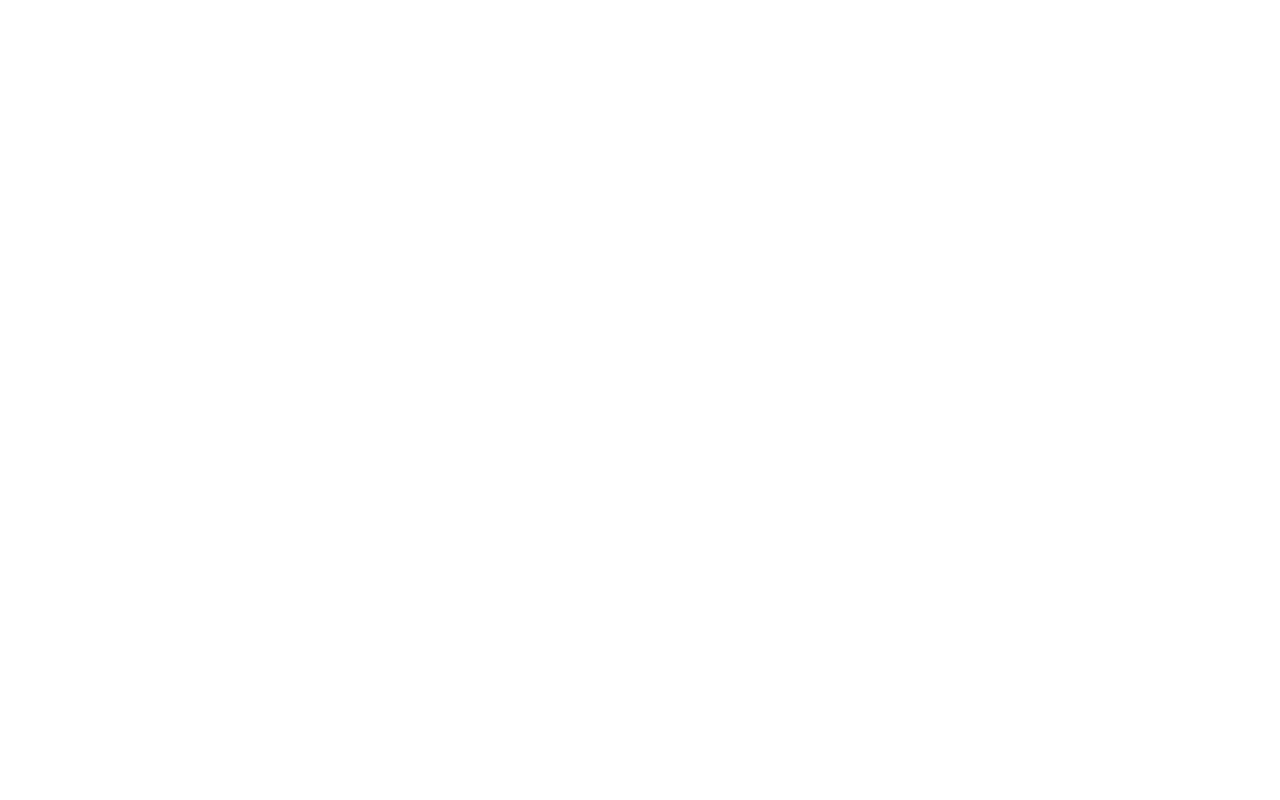
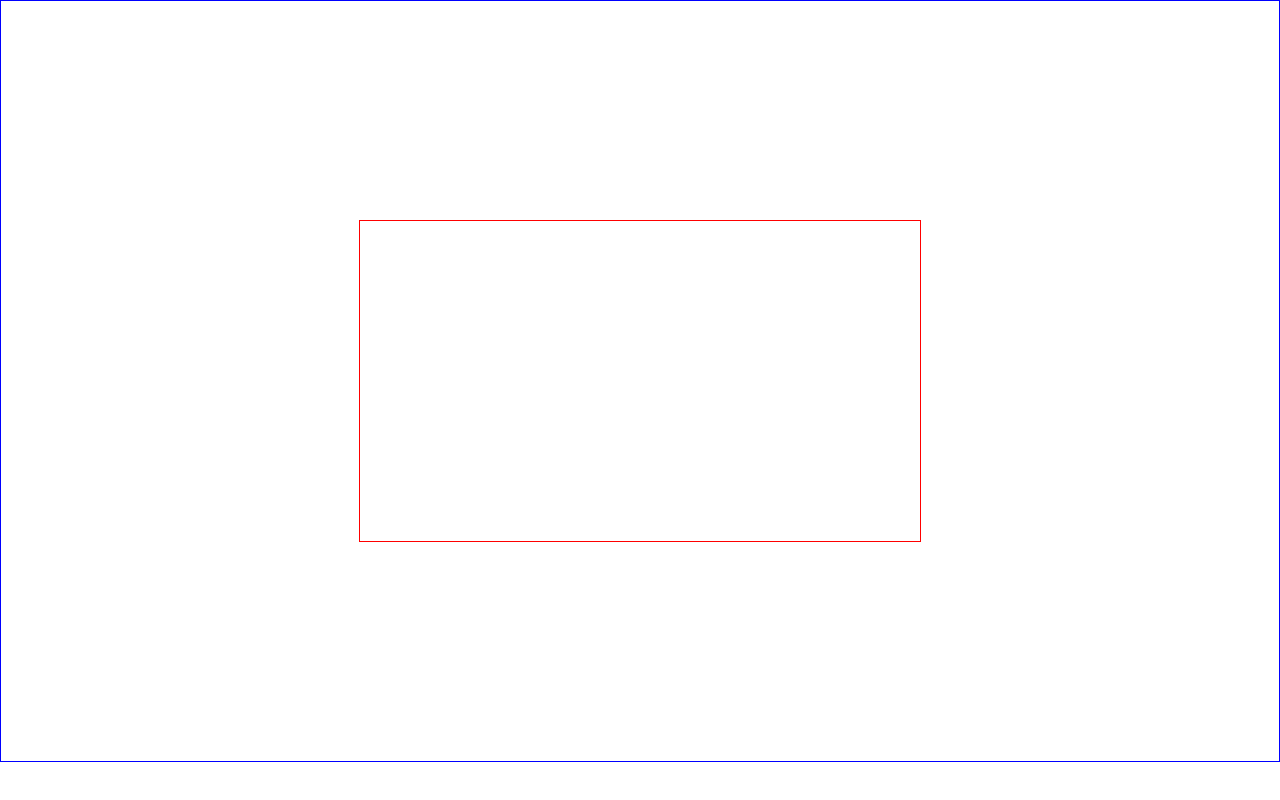
Before and after one commit to gfregalado/First-Project, a plain HTML site: page index.html in a window 1280 px wide. Drawn offline with Linux system fonts and the light colour scheme.

Commit message:
Created the frame for the canvas on JS Main file

```diff
--- a/index.html
+++ b/index.html
@@ -4,7 +4,9 @@
     <meta charset="UTF-8" />
     <meta name="viewport" content="width=device-width, initial-scale=1.0" />
     <meta http-equiv="X-UA-Compatible" content="ie=edge" />
+    <link rel="stylesheet" href="styles/styles.css" />
     <title>My game</title>
   </head>
   <body></body>
+  <script src="javascript/main.js"></script>
 </html>
--- /dev/null
+++ b/javascript/main.js
@@ -0,0 +1,13 @@
+let myGameArea = {
+  canvas: document.createElement("canvas"),
+  frames: 0,
+  start: function() {
+    this.canvas.width = 560;
+    this.canvas.height = 320;
+    this.context = this.canvas.getContext("2d");
+    this.canvas.classList.add("canvasBg");
+    document.body.insertBefore(this.canvas, document.body.childNodes[0]);
+  }
+};
+
+myGameArea.start();
--- a/styles/styles.css
+++ b/styles/styles.css
@@ -0,0 +1,12 @@
+.canvasBg {
+  border: solid 1px red;
+  align-self: center;
+}
+
+body {
+  margin: 0;
+  height: 760px;
+  border: solid 1px blue;
+  display: flex;
+  justify-content: center;
+}
```
Also changed, not shown: javascript/scripts.js (deleted).
